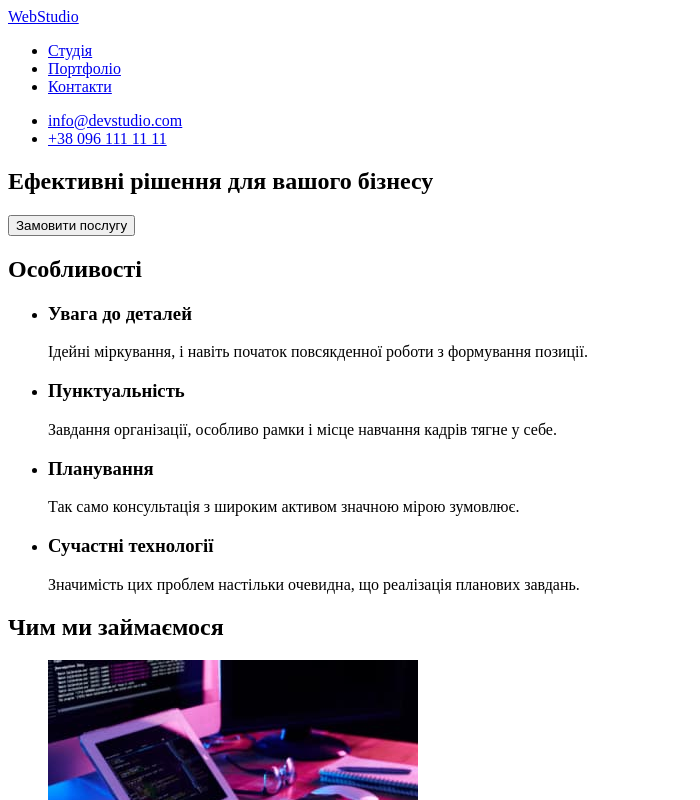
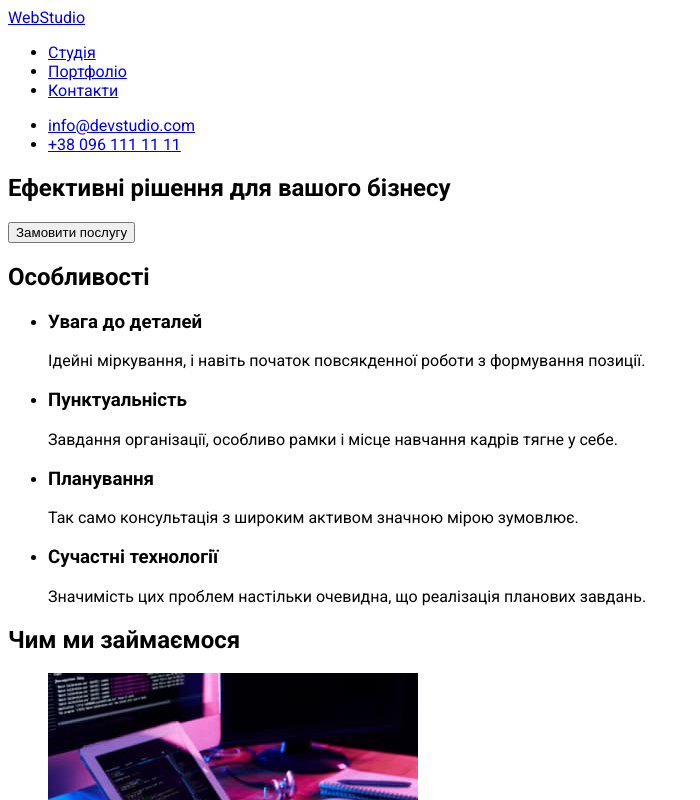
Before and after one commit to Prysiazhnyi/GoIT_Learning, a plain HTML site: page goit-markup-hw-02/index.html in a window 1280 px wide. Shown: the top 800 px of the page, without its empty margins (0-700 px from the left). Drawn offline with Linux system fonts and the light colour scheme.

Commit message:
start-css-hw-02

```diff
--- a/goit-markup-hw-02/css/styles.css
+++ b/goit-markup-hw-02/css/styles.css
@@ -0,0 +1,3 @@
+body {
+    font-family: 'Roboto', sans-serif;
+}
--- a/goit-markup-hw-02/index.html
+++ b/goit-markup-hw-02/index.html
@@ -4,7 +4,11 @@
     <meta charset="UTF-8">
     <meta http-equiv="X-UA-Compatible" content="IE=edge">
     <meta name="viewport" content="width=device-width, initial-scale=1.0">
+    <link rel="preconnect" href="https://fonts.googleapis.com">
+    <link rel="preconnect" href="https://fonts.gstatic.com" crossorigin>
+    <link href="https://fonts.googleapis.com/css2?family=Raleway:wght@700&family=Roboto:wght@400;500;700;900&display=swap" rel="stylesheet">
     <title>Web Studio</title>
+    <link rel="stylesheet" href="./css/styles.css">
 </head>
 <body>
     <header>
```
